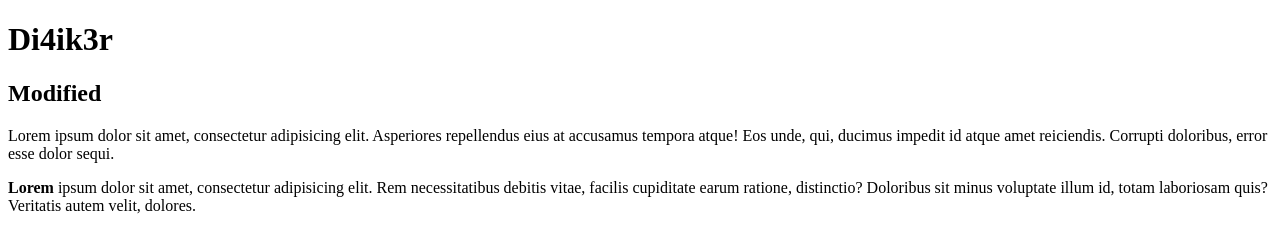
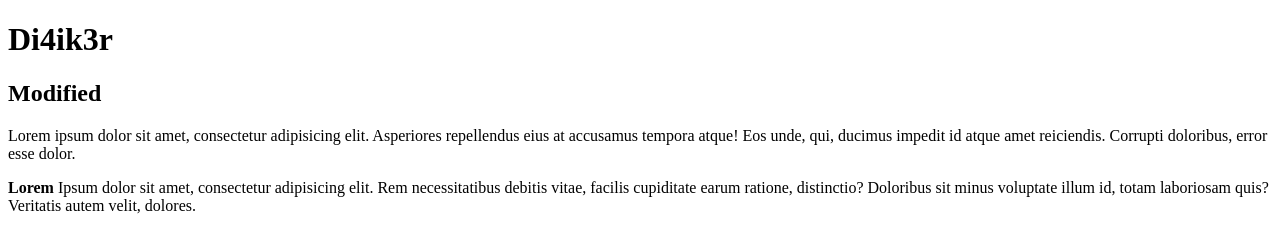
Before and after one commit to Di4ik3r/simple-try, a plain HTML site: page index.html in a window 1280 px wide. Drawn offline with Linux system fonts and the light colour scheme.

Commit message:
fifth commit

```diff
--- a/index.html
+++ b/index.html
@@ -7,10 +7,10 @@
 <body>
 	<h1>Di4ik3r</h1>
 	<h2>Modified</h2>
-	<p>Lorem ipsum dolor sit amet, consectetur adipisicing elit. Asperiores repellendus eius at accusamus tempora atque! Eos unde, qui, ducimus impedit id atque amet reiciendis. Corrupti doloribus, error esse dolor sequi.</p>
+	<p>Lorem ipsum dolor sit amet, consectetur adipisicing elit. Asperiores repellendus eius at accusamus tempora atque! Eos unde, qui, ducimus impedit id atque amet reiciendis. Corrupti doloribus, error esse dolor.</p>
 
 
 
-	<p><b>Lorem</b> ipsum dolor sit amet, consectetur adipisicing elit. Rem necessitatibus debitis vitae, facilis cupiditate earum ratione, distinctio? Doloribus sit minus voluptate illum id, totam laboriosam quis? Veritatis autem velit, dolores.</p>
+	<p><b>Lorem</b> Ipsum dolor sit amet, consectetur adipisicing elit. Rem necessitatibus debitis vitae, facilis cupiditate earum ratione, distinctio? Doloribus sit minus voluptate illum id, totam laboriosam quis? Veritatis autem velit, dolores.</p>
 </body>
 </html>
```
